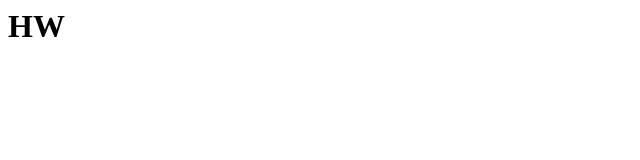
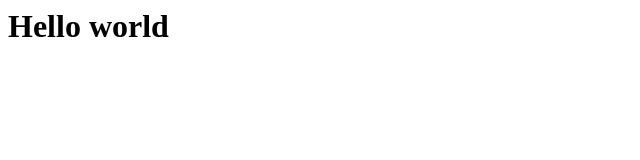
Before and after one commit to YuktaD/eshop-home, a plain HTML site: page src/index.html in a window 1280 px wide. Shown: the whole page, without its empty margins (0-640 px from the left). Drawn offline with Linux system fonts and the light colour scheme.

Commit message:
Update index.html

```diff
--- a/src/index.html
+++ b/src/index.html
@@ -1 +1 @@
-<h1>HW</h1></h1>
+<h1>Hello world</h1></h1>
```
